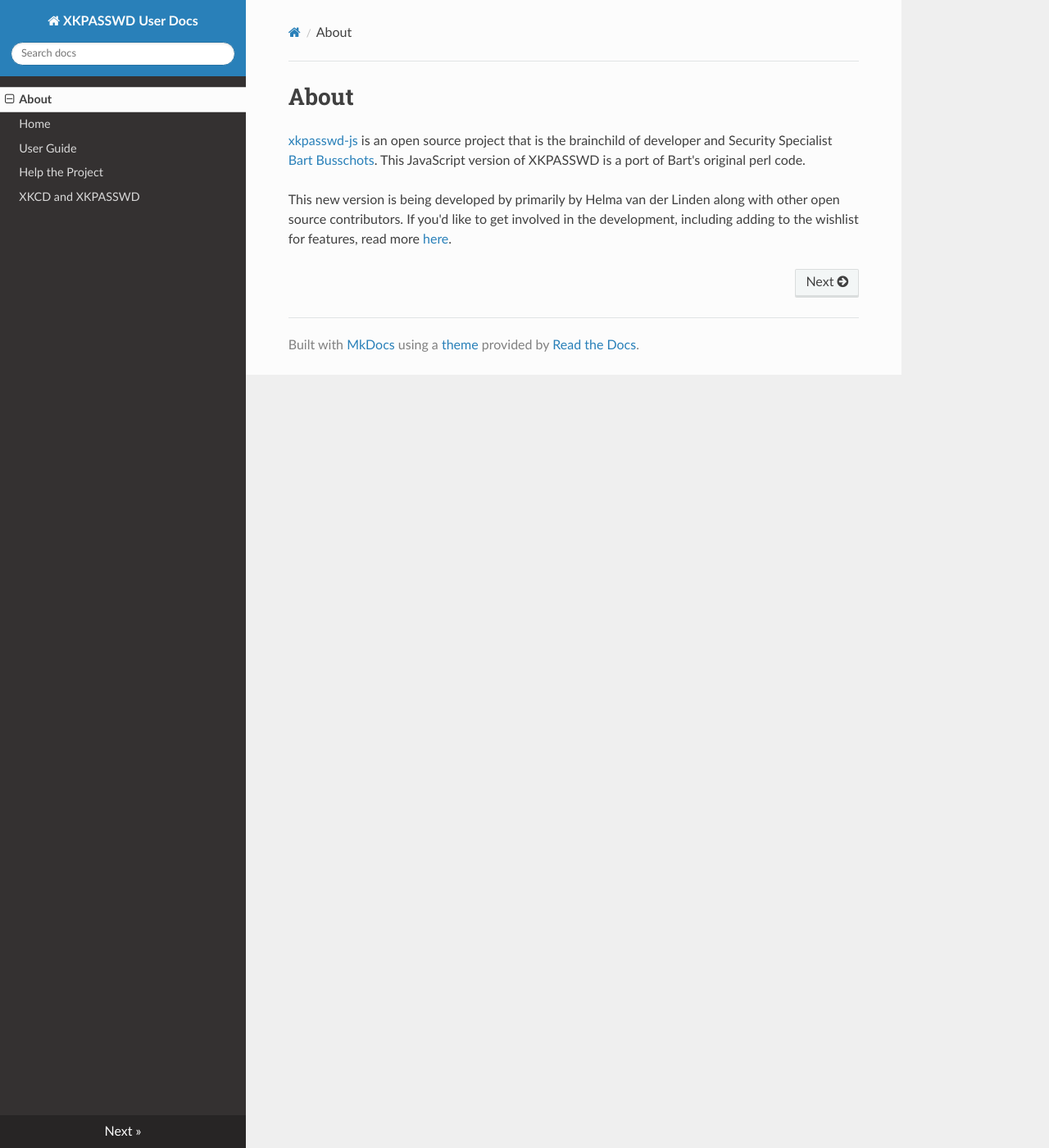
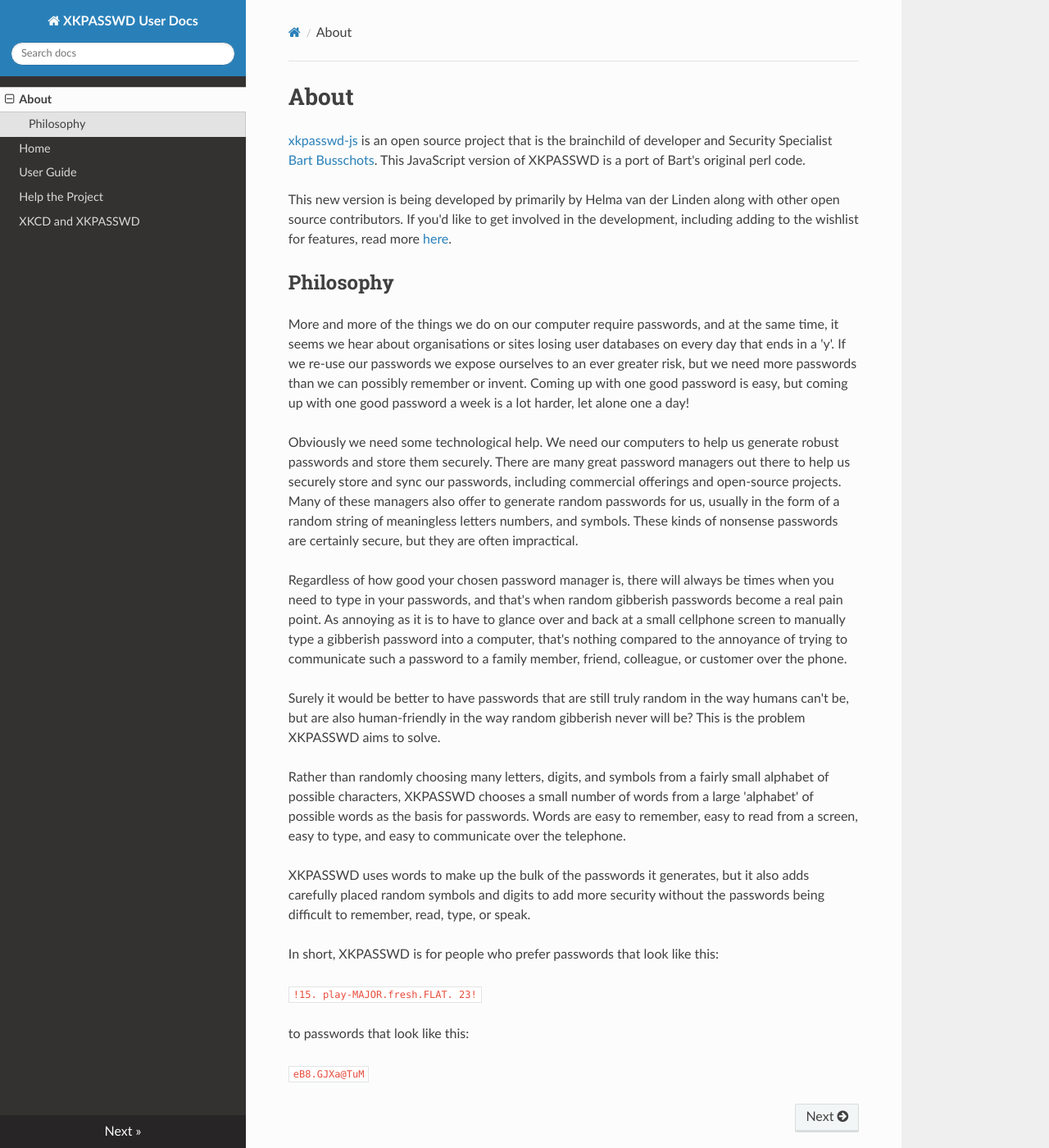
Before and after one commit to podfeet/user-docs-xkpasswd, an MkDocs documentation site: the page built from docs/about.md, in a window 1280 px wide and 1400 px high. Shown: the whole window at 82% size. Built offline with MkDocs 1.6.1, drawn with Linux system fonts in a browser that asks for light colours; nearby versions of some CDN libraries.

Commit message:
Feat: Add Bart's philosophy to About

```diff
--- a/docs/about.md
+++ b/docs/about.md
@@ -3,3 +3,25 @@
 [xkpasswd-js](https://github.com/bartificer/xkpasswd-js) is an open source project that is the brainchild of developer and Security Specialist [Bart Busschots](https://github.com/bartificer). This JavaScript version of XKPASSWD is a port of Bart's original perl code.
 
 This new version is being developed by primarily by Helma van der Linden along with other open source contributors. If you'd like to get involved in the development, including adding to the wishlist for features, read more [here](help-xkpasswd.md).
+
+## Philosophy
+
+More and more of the things we do on our computer require passwords, and at the same time, it seems we hear about organisations or sites losing user databases on every day that ends in a 'y'. If we re-use our passwords we expose ourselves to an ever greater risk, but we need more passwords than we can possibly remember or invent. Coming up with one good password is easy, but coming up with one good password a week is a lot harder, let alone one a day!
+
+Obviously we need some technological help. We need our computers to help us generate robust passwords and store them securely. There are many great password managers out there to help us securely store and sync our passwords, including commercial offerings and open-source projects. Many of these managers also offer to generate random passwords for us, usually in the form of a random string of meaningless letters numbers, and symbols. These kinds of nonsense passwords are certainly secure, but they are often impractical.
+
+Regardless of how good your chosen password manager is, there will always be times when you need to type in your passwords, and that's when random gibberish passwords become a real pain point. As annoying as it is to have to glance over and back at a small cellphone screen to manually type a gibberish password into a computer, that's nothing compared to the annoyance of trying to communicate such a password to a family member, friend, colleague, or customer over the phone.
+
+Surely it would be better to have passwords that are still truly random in the way humans can't be, but are also human-friendly in the way random gibberish never will be? This is the problem XKPASSWD aims to solve.
+
+Rather than randomly choosing many letters, digits, and symbols from a fairly small alphabet of possible characters, XKPASSWD chooses a small number of words from a large 'alphabet' of possible words as the basis for passwords. Words are easy to remember, easy to read from a screen, easy to type, and easy to communicate over the telephone.
+
+XKPASSWD uses words to make up the bulk of the passwords it generates, but it also adds carefully placed random symbols and digits to add more security without the passwords being difficult to remember, read, type, or speak.
+
+In short, XKPASSWD is for people who prefer passwords that look like this:
+
+`!15. play-MAJOR.fresh.FLAT. 23!`
+
+to passwords that look like this:
+
+`eB8.GJXa@TuM`
```
